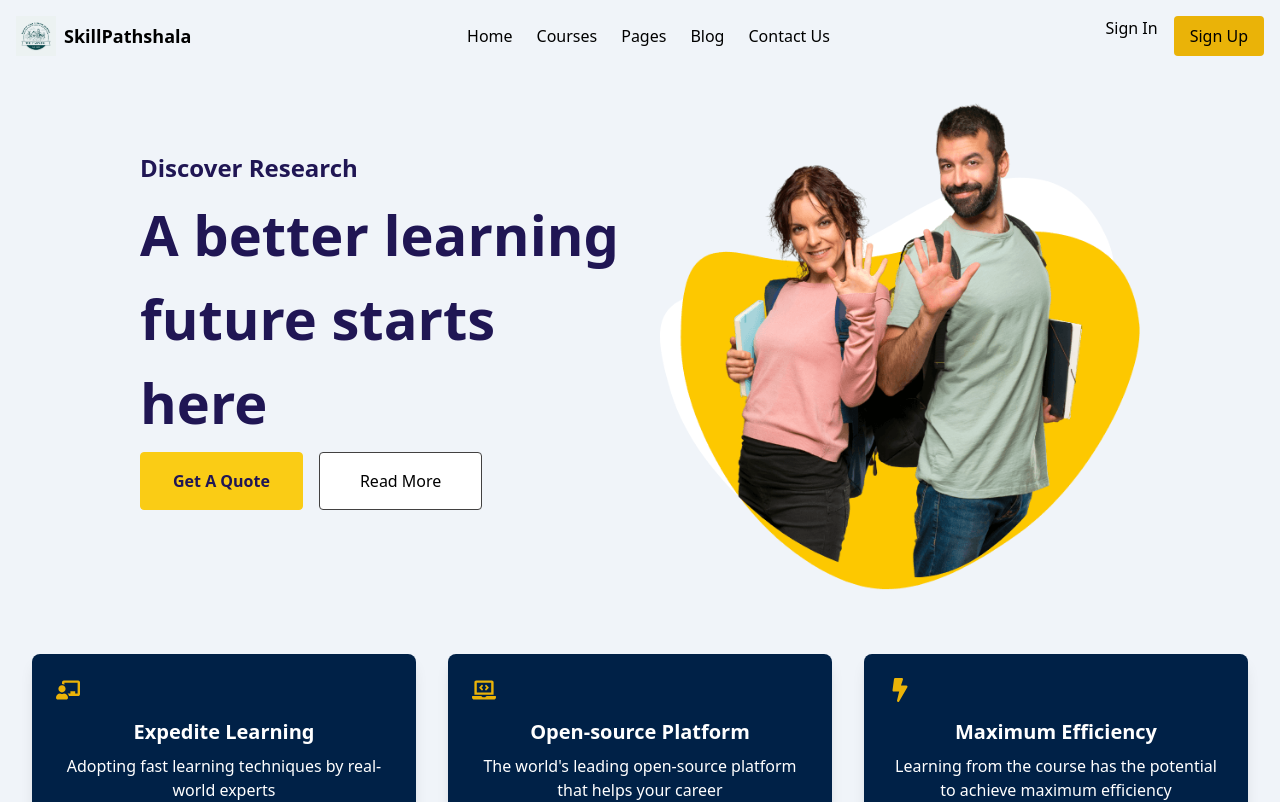
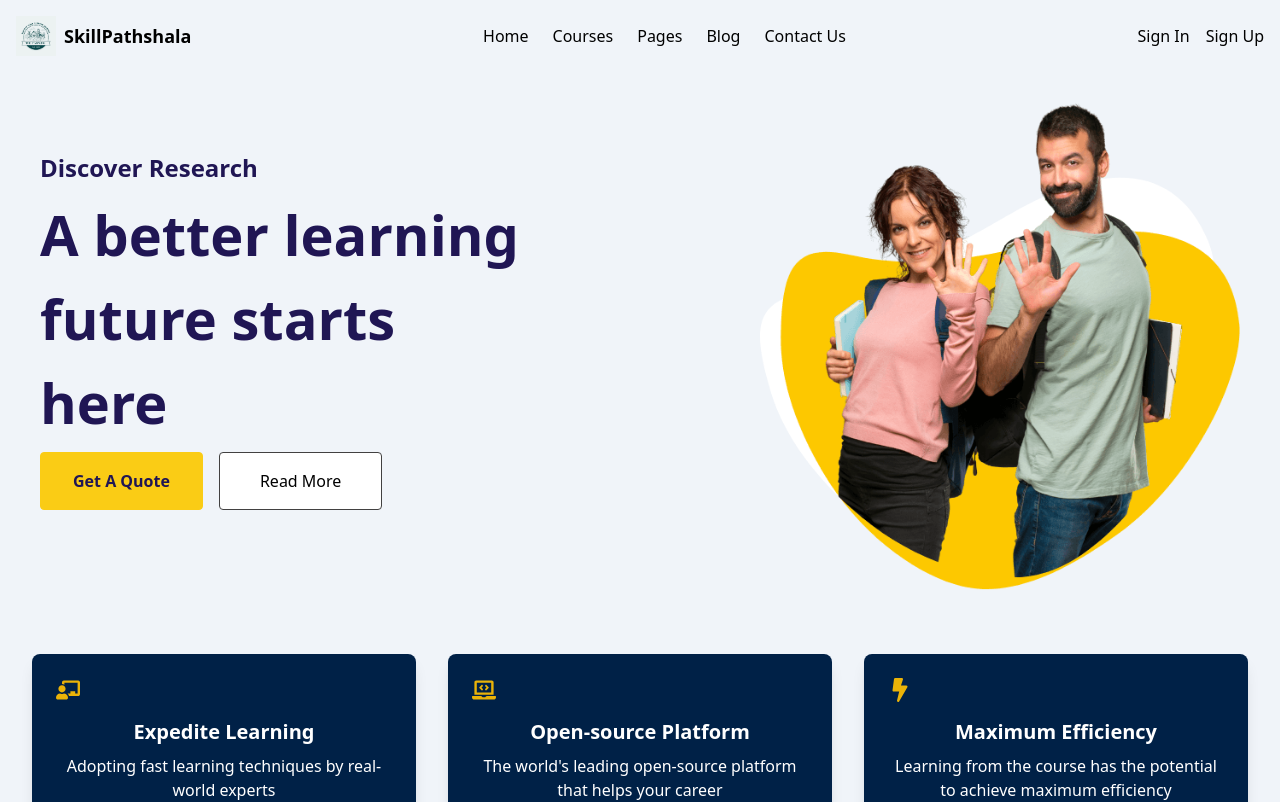
Before and after one commit to AyushMishra2003/TRAINING-FRONTED, a React (Vite) app: page / in a window 1280 px wide. Shown: the top 802 px of the page. Built offline with nearby package versions, Linux system fonts and the light colour scheme.

Commit message:
hero section updated

```diff
--- a/src/Layout/HomeLayout.jsx
+++ b/src/Layout/HomeLayout.jsx
@@ -64,7 +64,7 @@ function HomeLayout({ children }) {
             {!isLoggedIn ? (
               <>
                 <Link to="/login" className="hover:text-yellow-500">Sign In</Link>
-                <Link to="/signup" className="bg-yellow-500 text-black px-4 py-2 rounded">Sign Up</Link>
+                <Link to="/signup" className="hover:text-yellow-500">Sign Up</Link>
               </>
             ) : (
               <>
@@ -129,7 +129,7 @@ function HomeLayout({ children }) {
                   <button className="w-full px-4 py-1 font-semibold text-black rounded-md hover:bg-green-700">
                     <Link to="/viewprofile" onClick={toggleMenu}>Profile</Link>
                   </button>
-                  <button className="w-full px-4 py-1 font-semibold text-black rounded-md hover:bg-green-700" onClick={handleLogout}>
+                  <button className="w-full px-2 font-semibold text-black rounded-md hover:bg-green-700" onClick={handleLogout}>
                     Logout
                   </button>
                 </div>
--- a/src/Pages/HeroSection.jsx
+++ b/src/Pages/HeroSection.jsx
@@ -3,7 +3,7 @@ import React from 'react';
 import heroSection from '../assets/HeroPhoto.png'
 const HeroSection = () => {
   return (
-    <section className="flex flex-col-reverse lg:flex-row items-center justify-center  bg-[#F0F4F9]  lg:gap-10 gap-4">
+    <section className="flex    flex-col-reverse lg:flex-row items-center justify-center  bg-[#F0F4F9]  lg:gap-4 xl:gap-[15rem] gap-4">
       {/* Left Section */}
       <div className="flex flex-col lg:w-[30rem]  lg:items-start gap-4 md:gap-2 items-center">
         <h1 className="text-lg lg:text-2xl font-bold text-center  text-[#201654] ">
```
